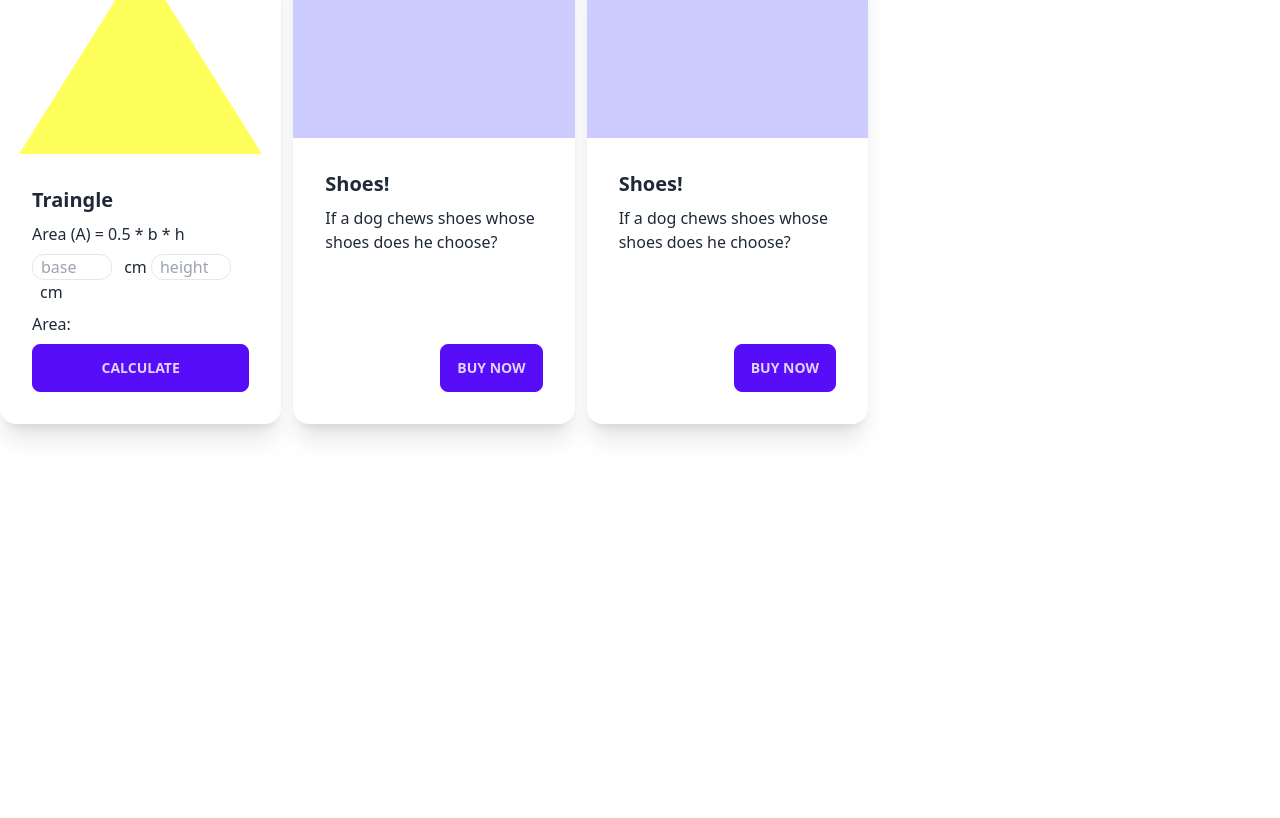
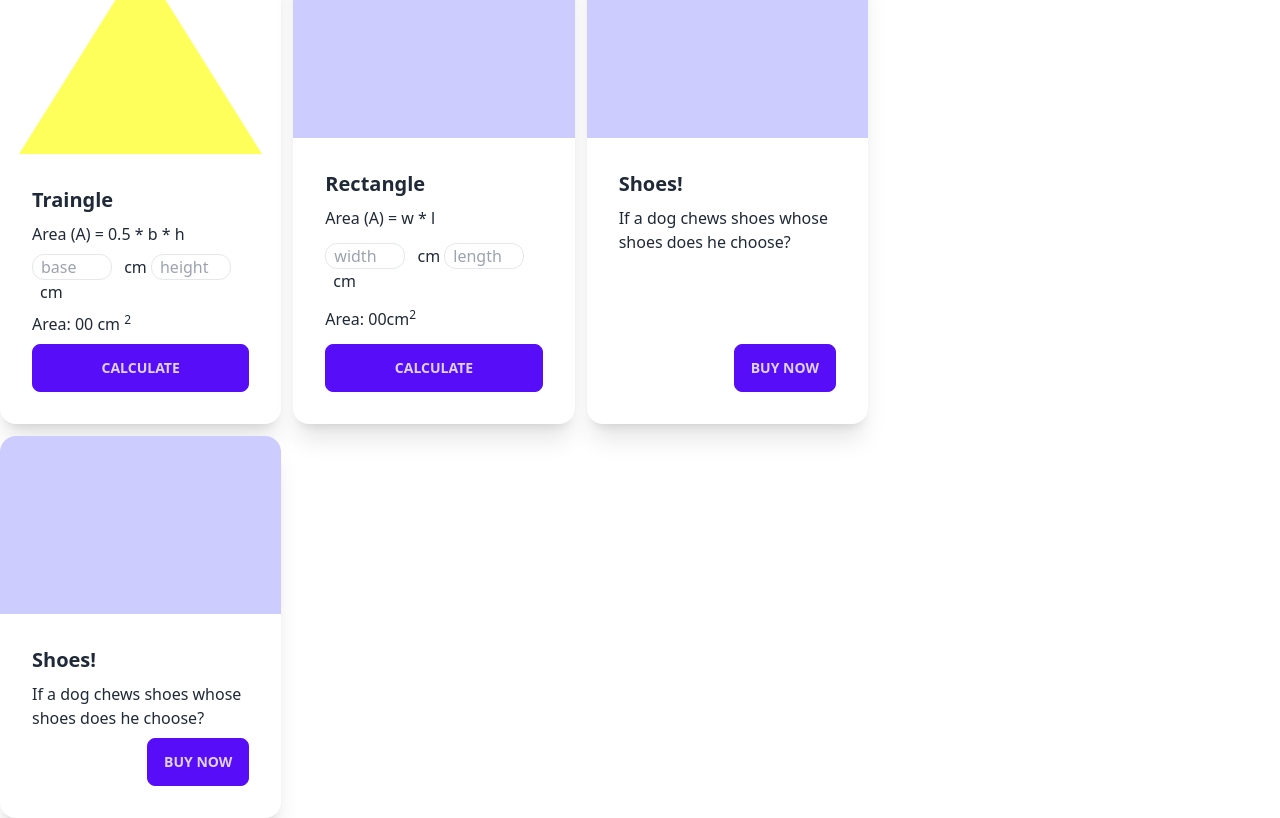
Before and after one commit to kawser2917/Area_calculation_js, a plain HTML site: page index.html in a window 1280 px wide. Shown: the part 60-878 px from the top of the page. Before the commit the page ends 800 px from the top, so only its background shows below. Drawn offline with nearby package versions, Linux system fonts and the light colour scheme.

Commit message:
rectangle area calculated

```diff
--- a/index.html
+++ b/index.html
@@ -30,9 +30,27 @@
                             <input type="text" class="border w-20 px-2 rounded-xl" name="" id="traingle-height" placeholder="height">
                             <span class="ml-2">cm</span>
                         </p>
-                        <p>Area: <span id="result"></span></p>
+                        <p>Area: <span id="traingle-result">00</span> cm <sup>2</sup></p>
                         <div class="card-actions">
                             <button onclick="calculateTraingleArea()" class="btn btn-primary w-full">Calculate</button>
+                        </div>
+                    </div>
+                </div>
+                <!-- Rectangle Card-->
+                <div class="card bg-base-100 shadow-xl">
+                    <figure><img src="/images/rectangle.png" alt="rectangle" /></figure>
+                    <div class="card-body">
+                        <h2 class="card-title">Rectangle</h2>
+                        <p>Area (A) = w * l</p>
+                        <p>
+                            <input type="text" class="border w-20 px-2 rounded-xl" name="" id="rectangle-width" placeholder="width">
+                            <span class="ml-2">cm</span>
+                            <input type="text" class="border w-20 px-2 rounded-xl" name="" id="rectangle-length" placeholder="length">
+                            <span class="ml-2">cm</span>
+                        </p>
+                        <p>Area: <span id="rectangle-result">00</span>cm<sup>2</sup></p>
+                        <div class="card-actions">
+                            <button onclick="calculateRectangleArea()" class="btn btn-primary w-full">Calculate</button>
                         </div>
                     </div>
                 </div>
--- a/scripts/area-calculation.js
+++ b/scripts/area-calculation.js
@@ -7,8 +7,28 @@ function calculateTraingleArea(){
     const heightString = heightElement.value
     const height = parseFloat(baseString)
 
-    const area = .5 * base * height
+    const traingleArea = .5 * base * height
 
-    const areaResult = document.getElementById('result')
-    areaResult.innerText = area
+    const areaResult = document.getElementById('traingle-result')
+    areaResult.innerText = traingleArea
 }
+
+function calculateRectangleArea(){
+    const widthElement = document.getElementById("rectangle-width")
+    const widthString = widthElement.value
+    const width = parseFloat(widthString)
+
+    const lengthElement = document.getElementById("rectangle-length")
+    const lengthString = lengthElement.value
+    const length = parseFloat(lengthString)
+
+    const rectangleArea = width * length
+
+    const rectangleResult = document.getElementById("rectangle-result")
+
+    rectangleResult.innerText = rectangleArea
+
+
+
+
+}
```
